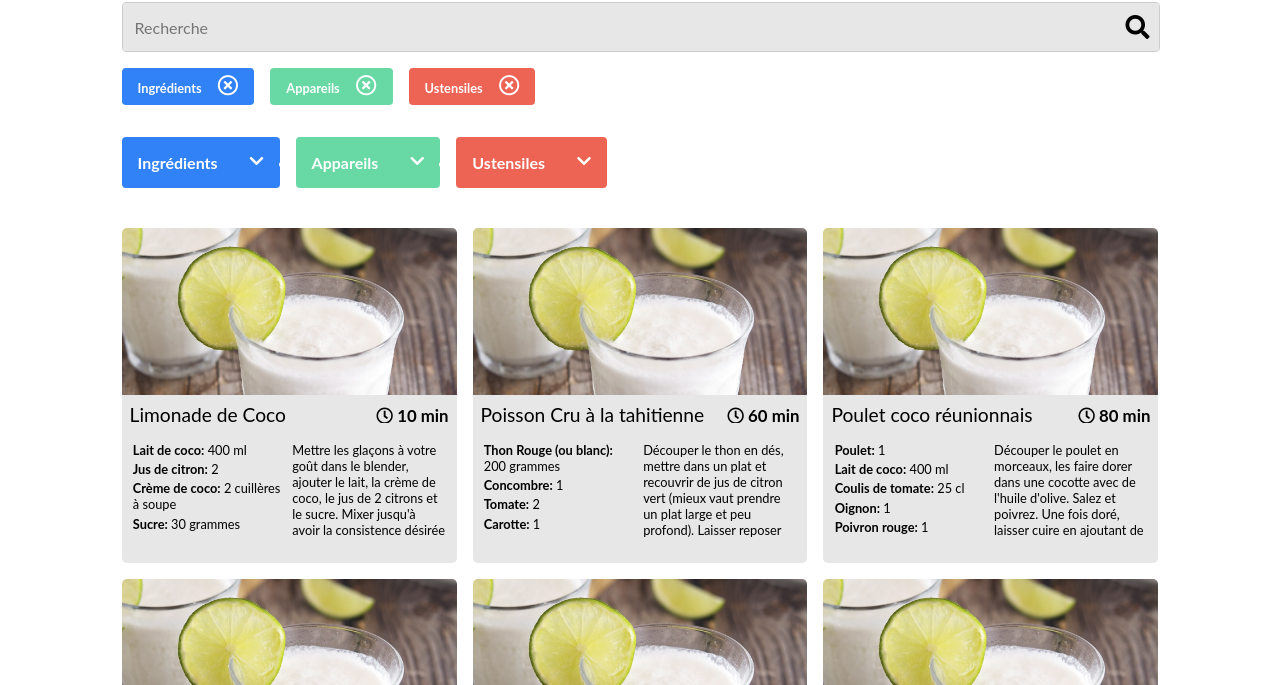
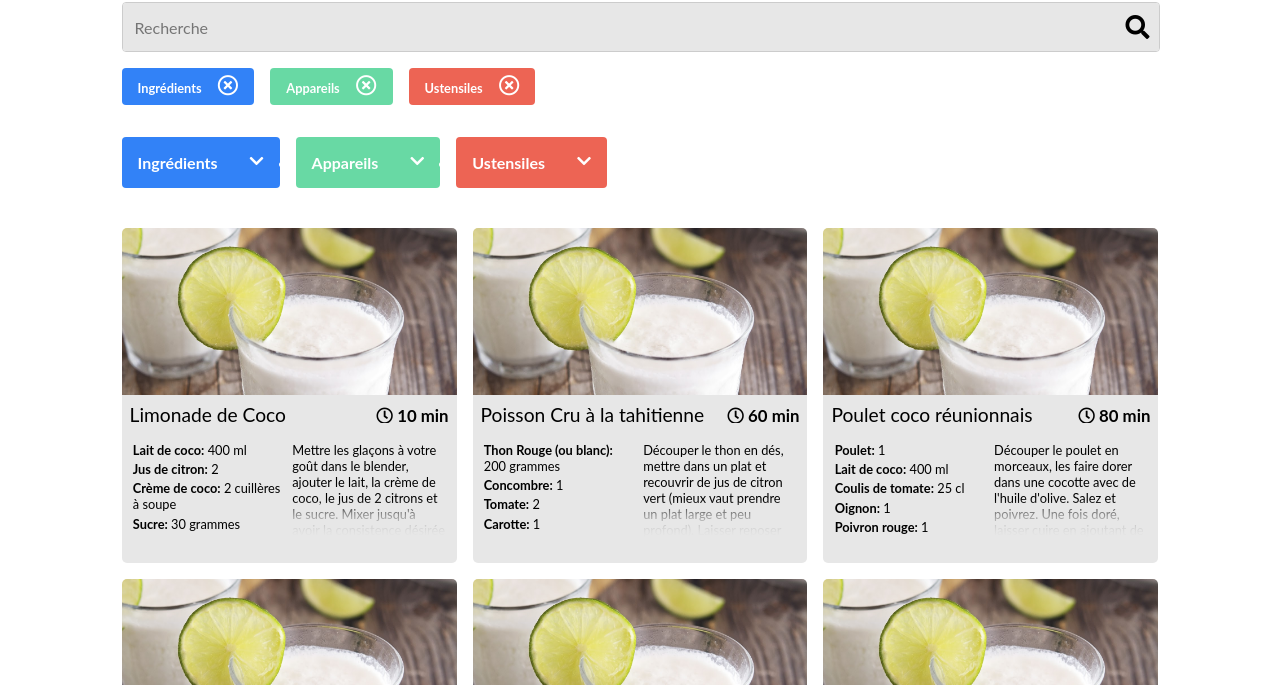
Before and after one commit to AntL24/P7, a plain HTML site: page index.html in a window 1280 px wide. Shown: the part 115-800 px from the top of the page. Drawn offline with Linux system fonts and the light colour scheme.

Commit message:
description fading effect

```diff
--- a/index.html
+++ b/index.html
@@ -65,13 +65,12 @@
         </nav>
     </header>
     <main>
-<!-- grid with 3 columns and as many rows as necessary for recipe cards -->
+        <!-- grid with 3 columns and as many rows as necessary for recipe cards -->
         <div class="recipes-grid">
 
 
         </div>
     </main>
-    <script src="./script/filterMenu.js" type="module"></script>
-    <script src="./script/DOMelements.js" type="module"></script>
+    <script src="./script/index.js" type="module"></script>
 </body>
 </html>
--- a/script/DOMelements.js
+++ b/script/DOMelements.js
@@ -1,5 +1,3 @@
-import {recipes} from "../recipes.js";
-
 function createRecipeCard(recipe) {
     const recipeCard = document.createElement("div");
     recipeCard.classList.add("recipe-card");
@@ -54,7 +52,10 @@ function createRecipeCard(recipe) {
     const instructions = document.createElement("div");
     instructions.classList.add("instructions");
     const instructionsP = document.createElement("p");
-    instructionsP.textContent = recipe.description;
+    instructionsP.classList.add("ellipsis");
+    const instructionsSpan = document.createElement("span");
+    instructionsSpan.textContent = recipe.description;
+    instructionsP.appendChild(instructionsSpan);
     instructions.appendChild(instructionsP);
 
     ingredientsAndInstructions.appendChild(recipeIngredients);
@@ -77,5 +78,4 @@ function displayRecipes(recipes) {
       recipesGrid.appendChild(recipeCard);
     });
 }
-
-displayRecipes(recipes);
+  export {displayRecipes};
--- a/script/filterMenu.js
+++ b/script/filterMenu.js
@@ -9,6 +9,9 @@ function toggleMenu(menuItem) {
         inputElement.style.display = 'block';
         buttonElement.style.display = 'none';
         iconElement.classList.replace('fa-chevron-down', 'fa-chevron-up');
+        //Add rotate-chevron class to icon
+        iconElement.classList.add('rotate-chevron');
+        iconElement.classList.remove('no-rotate-chevron');
 
         searchResults.style.gridTemplateColumns = '1fr';
         searchResults.style.fontSize = '0.75rem';
@@ -19,6 +22,8 @@ function toggleMenu(menuItem) {
         searchResults.style.display = 'none';
         inputElement.style.display = 'none';
         iconElement.classList.replace('fa-chevron-up', 'fa-chevron-down');
+        //Remove rotate-chevron class to icon
+        iconElement.classList.replace('rotate-chevron', 'no-rotate-chevron');
     }
 }
 
--- a/script/index.js
+++ b/script/index.js
@@ -1,11 +1,18 @@
+import { displayRecipes } from './DOMelements.js';
+import {recipes} from "../recipes.js";
+import  {searchAlgorithm} from "./inputSearchAlgorithm.js";
+
+//Default gallery
+displayRecipes(recipes);
+
 //Listen to input and call search function when 3 characters are entered
 document.addEventListener("DOMContentLoaded", function () {
     const searchInput = document.getElementById("searchInput");
 
     searchInput.addEventListener("input", function () {
         if (searchInput.value.length >= 3) {
-            //SearchFunction(searchInput.value);
-            console.log("Recherche :", searchInput.value);
+            //Call search function
+            searchAlgorithm(searchInput.value);
         }
     });
 });
--- /dev/null
+++ b/script/inputSearchAlgorithm.js
@@ -0,0 +1,4 @@
+async function searchAlgorithm(searchInput) {
+}
+
+export {searchAlgorithm};
--- a/styles.scss
+++ b/styles.scss
@@ -123,8 +123,12 @@ nav {
 }
 
 .rotate-chevron {
-  transform: rotate(180deg);
-  transition: transform 0.15s;
+  transform: rotate(360deg);
+  transition: transform 0.3s ease-in-out;
+}
+.no-rotate-chevron {
+  transform: rotate(0deg);
+  transition: transform 0.3s ease-in-out;
 }
 
 .tag-suggestions > li {
@@ -238,6 +242,9 @@ main {
     font-weight: initial;
     margin: 0;
     max-width: 75%;
+    text-overflow: ellipsis;
+    white-space: nowrap;
+    overflow: hidden;
   }
   span {
     font-size: 1.05rem;
@@ -266,6 +273,9 @@ main {
     overflow: hidden;
     p span {
       font-weight: bold;
+      text-overflow: ellipsis;
+      // white-space: nowrap;
+      overflow: hidden;
     }
   }
   .instructions {
@@ -277,7 +287,20 @@ main {
     height: 100%;
     p {
       margin-bottom: 2rem;
+
     }
+    position: relative; /* Ajoutez cette ligne */
+  }
+
+  //Add a gradient to the bottom of the instructions
+  .instructions ::after {
+    content: "";
+    position: absolute;
+    bottom: 0;
+    left: 0;
+    right: 0;
+    height: 3em;
+    background-image: linear-gradient(to top, #E7E7E7 0%, rgba(255, 255, 255, 0) 100%);
   }
 }
 .icon-container {
```
Also changed, not shown: styles.css, 1 other file.
